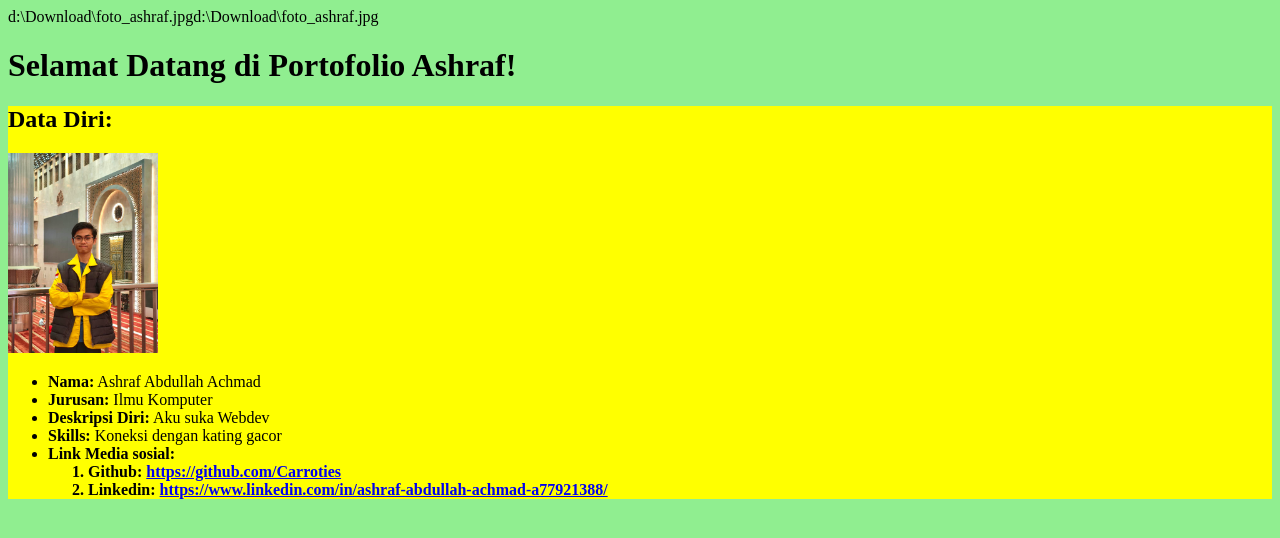
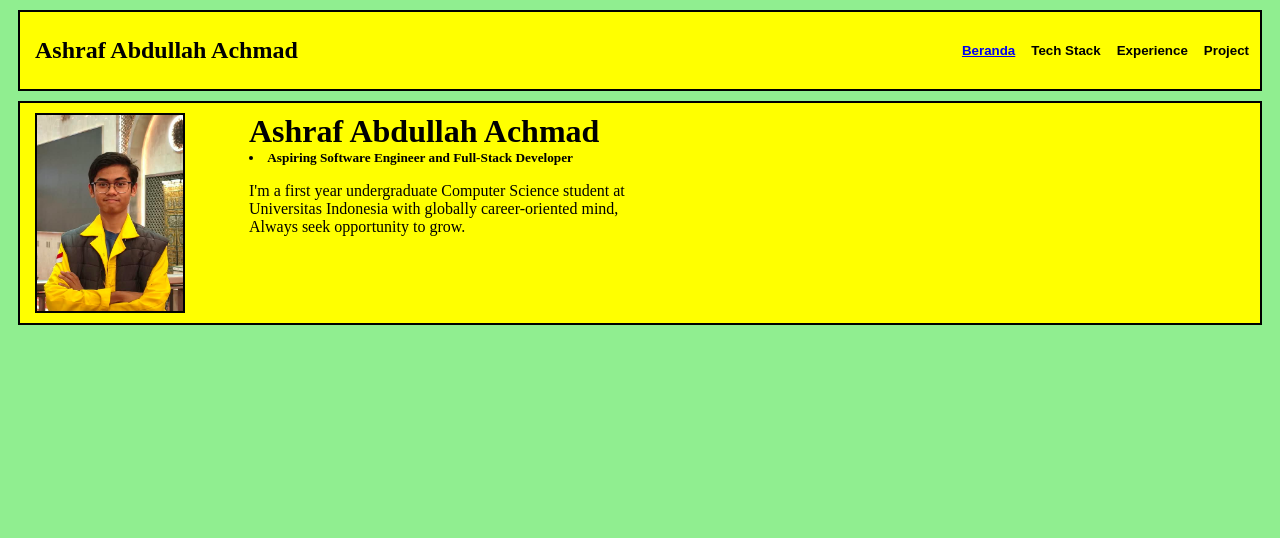
Before and after one commit to Carroties/proyek-fuki-portofolio, a plain HTML site: page index.html in a window 1280 px wide. Drawn offline with Linux system fonts and the light colour scheme.

Commit message:
Massive upgrade in CSS script

```diff
--- a/index.html
+++ b/index.html
@@ -1,40 +1,56 @@
 <!DOCTYPE HTML>
 <html>
-    <head>d:\Download\foto_ashraf.jpgd:\Download\foto_ashraf.jpg
+    <head>
         <meta charset="UTF-8"/>
         <meta name="viewport" content="width=device-width", initial-scale="1.0"/>
         <title>Portofolio Ashraf</title>
         <link rel="stylesheet" href="style.css">
     </head>
     <body>
-        <h1>Selamat Datang di Portofolio Ashraf!</h1>
+        <div class="navbar">
+            <div class="navbar-name">
+                <h2>
+                    Ashraf Abdullah Achmad
+                </h2>
+            </div>
+            <div class="navbar-buttons">
+                <button>
+                    <a href="index.html">
+                        Beranda
+                    </a>
+                </button>
+                <button>
+                    Tech Stack
+                </button>
+                <button>
+                    Experience
+                </button>
+                <button>
+                    Project
+                </button>
+            </div>
+        </div>
 
-        <div class ="data-diri">
-            <h2>Data Diri:</h2>
-            <img src="foto_ashraf.jpg" height="200">
-            <p>
-                <ul>
-                    <li><strong>Nama:</strong> Ashraf Abdullah Achmad</li>
-                    <li><strong>Jurusan:</strong> Ilmu Komputer</li>
-                    <li><strong>Deskripsi Diri:</strong> Aku suka Webdev</li>
-                    <li><strong>Skills:</strong> Koneksi dengan kating gacor</li>
-                    <li><strong>Link Media sosial:</strongP></li>
-                    <ol>
-                        <li>
-                            Github:
-                            <a href="https://github.com/Carroties">
-                                https://github.com/Carroties
-                            </a>
-                        </li>
-                        <li>
-                            Linkedin:
-                            <a href="https://www.linkedin.com/in/ashraf-abdullah-achmad-a77921388/">
-                                https://www.linkedin.com/in/ashraf-abdullah-achmad-a77921388/
-                            </a>
-                        </li>
-                    </ol>
-                </ul>
-            </p>
+        <div class ="profile">
+            <div class="profile-photo">
+                <img src="foto_ashraf.jpg" height="200">
+            </div>
+
+            <div class="profile-description">
+                <div class="profile-description-title">
+                    <h1>Ashraf Abdullah Achmad</h1>
+                    <h5><li>Aspiring Software Engineer and Full-Stack Developer</li></h5>
+                </div>
+
+                <div class ="profile-description-paragraph">
+                    <p>
+                        I'm a first year undergraduate Computer Science student
+                        at <br> Universitas Indonesia with globally career-oriented
+                        mind, <br> Always seek opportunity to grow.
+                    </p>
+                    </li>
+                </div>
+            </div>
         </div>
     </body>
 </html>
--- a/style.css
+++ b/style.css
@@ -1,11 +1,72 @@
 body {
     background: lightgreen;
+
+    * {
+        box-sizing: border-box;
+    }
+
+    button {
+            background: none;
+            border: none;
+            font-weight: bold;
+    }
+
 }
 
-.data-diri {
+.navbar,
+.profile {
     background: yellow;
+    Margin: 10px;
+    border: 2px black solid;
+    display: flex;
+    gap : 64px;
 }
 
-.data-diri a {
-    overflow-wrap: anywhere;
+.navbar {
+    padding: 5px;
+
+    .navbar-name {
+        margin-left: 10px;
+    }
+
+    .navbar-buttons {
+        margin-left: auto;
+        align-content: center;
+        gap: 10px;
+    }
 }
+
+.profile {
+    padding: 10px;
+
+    .profile-photo {
+    height: 200px;
+    width: 150px;
+    overflow: hidden;
+    border: 2px black solid;
+    margin-left: 5px;
+
+        img {
+        border-radius: 6px;
+        height: 100%;
+        width: 100%;
+        object-fit: cover;
+        transform: scale(2);
+        }
+    }
+    .profile-description {
+
+        .profile-description-title {
+            h1 {
+                margin: 0 0 0px;
+            }
+            h5 {
+                margin: 0 0 10px;
+            }
+         }
+
+        .profile-description-paragraph {
+
+        }
+    }
+}
```
